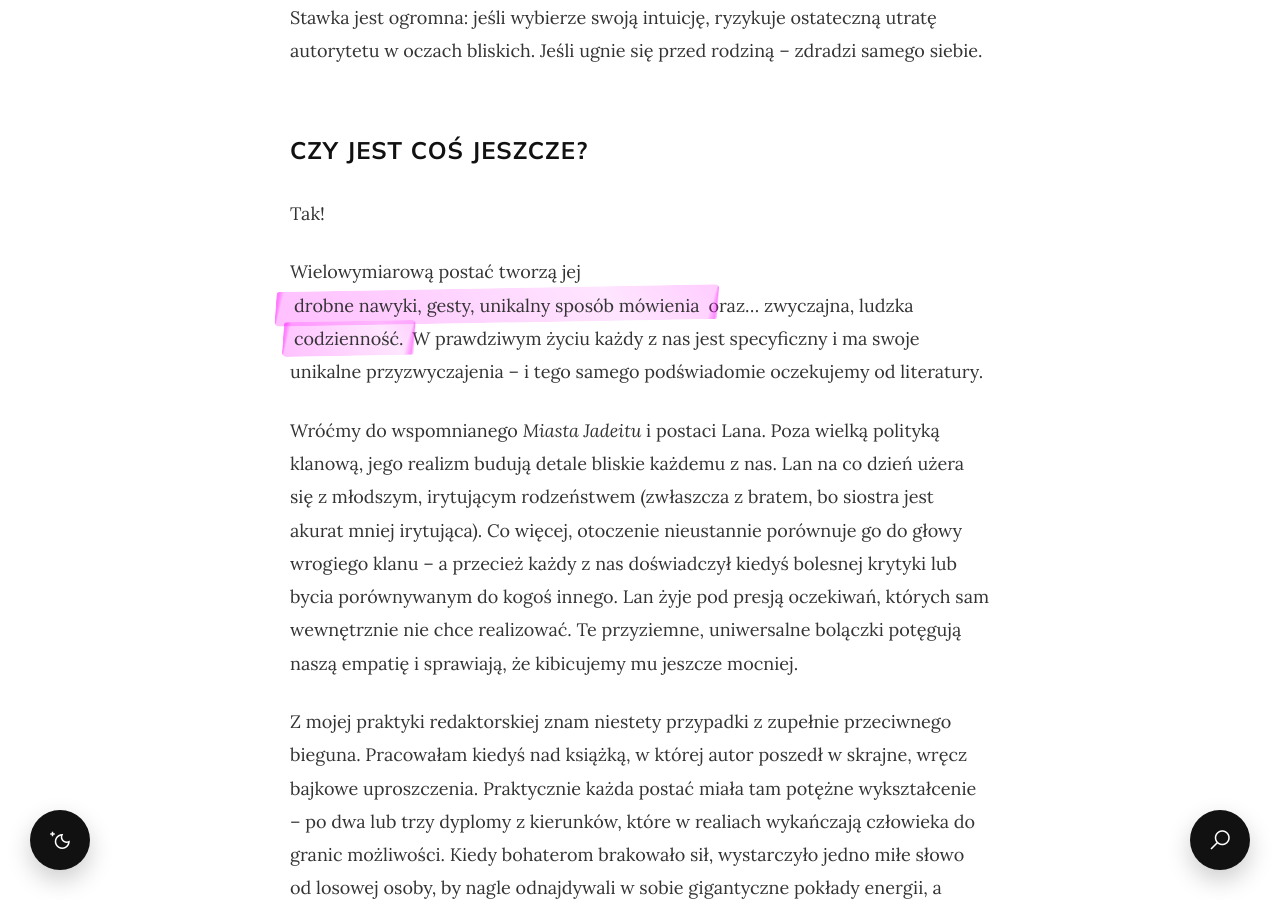
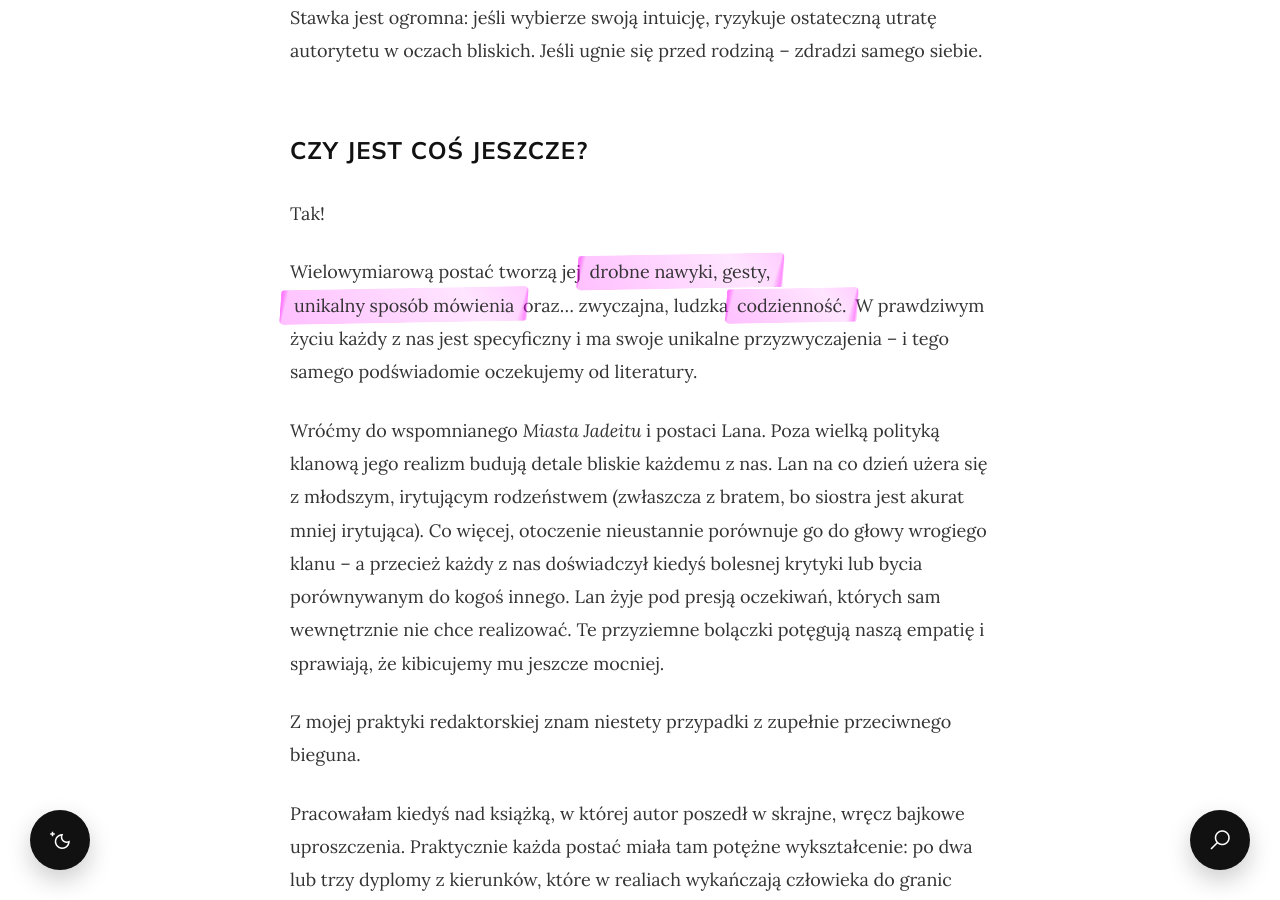
Before and after one commit to Bonnie00726/nataliaszoppa, a Jekyll site: the page built from _posts/2026-06-18-konflikt-wewnętrzny-czyli-jak-stworzyć-angażującego-bohatera.md, in a window 1280 px wide and 900 px high, scrolled down 4429 px. Built offline with Jekyll 4.4.1, drawn with Linux system fonts in a browser that asks for light colours; some of the changed lines change nothing that is shown; some of the changed text lies outside the part shown.

Commit message:
Update 2026-06-18-konflikt-wewnętrzny-czyli-jak-stworzyć-angażującego-bohatera.md

```diff
--- a/_posts/2026-06-18-konflikt-wewnętrzny-czyli-jak-stworzyć-angażującego-bohatera.md
+++ b/_posts/2026-06-18-konflikt-wewnętrzny-czyli-jak-stworzyć-angażującego-bohatera.md
@@ -54,13 +54,15 @@
 
 Tak!
 
-Wielowymiarową postać tworzą jej <span class="marker-highlight">drobne nawyki, gesty, unikalny sposób mówienia</span> oraz... zwyczajna, ludzka <span class="marker-highlight">codzienność.</span> W prawdziwym życiu każdy z nas jest specyficzny i ma swoje unikalne przyzwyczajenia – i tego samego podświadomie oczekujemy od literatury.
+Wielowymiarową postać tworzą jej <span class="marker-highlight">drobne nawyki, gesty,</span> <span class="marker-highlight">unikalny sposób mówienia</span> oraz... zwyczajna, ludzka <span class="marker-highlight">codzienność.</span> W prawdziwym życiu każdy z nas jest specyficzny i ma swoje unikalne przyzwyczajenia – i tego samego podświadomie oczekujemy od literatury.
 
-Wróćmy do wspomnianego *Miasta Jadeitu* i postaci Lana. Poza wielką polityką klanową, jego realizm budują detale bliskie każdemu z nas. Lan na co dzień użera się z młodszym, irytującym rodzeństwem (zwłaszcza z bratem, bo siostra jest akurat mniej irytująca). Co więcej, otoczenie nieustannie porównuje go do głowy wrogiego klanu – a przecież każdy z nas doświadczył kiedyś bolesnej krytyki lub bycia porównywanym do kogoś innego. Lan żyje pod presją oczekiwań, których sam wewnętrznie nie chce realizować. Te przyziemne, uniwersalne bolączki potęgują naszą empatię i sprawiają, że kibicujemy mu jeszcze mocniej.
+Wróćmy do wspomnianego *Miasta Jadeitu* i postaci Lana. Poza wielką polityką klanową jego realizm budują detale bliskie każdemu z nas. Lan na co dzień użera się z młodszym, irytującym rodzeństwem (zwłaszcza z bratem, bo siostra jest akurat mniej irytująca). Co więcej, otoczenie nieustannie porównuje go do głowy wrogiego klanu – a przecież każdy z nas doświadczył kiedyś bolesnej krytyki lub bycia porównywanym do kogoś innego. Lan żyje pod presją oczekiwań, których sam wewnętrznie nie chce realizować. Te przyziemne bolączki potęgują naszą empatię i sprawiają, że kibicujemy mu jeszcze mocniej.
 
-Z mojej praktyki redaktorskiej znam niestety przypadki z zupełnie przeciwnego bieguna. Pracowałam kiedyś nad książką, w której autor poszedł w skrajne, wręcz bajkowe uproszczenia. Praktycznie każda postać miała tam potężne wykształcenie – po dwa lub trzy dyplomy z kierunków, które w realiach wykańczają człowieka do granic możliwości. Kiedy bohaterom brakowało sił, wystarczyło jedno miłe słowo od losowej osoby, by nagle odnajdywali w sobie gigantyczne pokłady energii, a świat stawał się piękniejszy. Problemy finansowe? Rozwiązywały się same za sprawą nagłego spadku. Mieszkania? Bohaterowie kupowali stumetrowe apartamenty w centrum miasta od ręki, jakby rynek mieszkaniowy był najprostszą rzeczą na świecie. Wszystko szło im idealnie, a autor wyposażył ich w gruby *plot armor* (pancerz fabularny) – ale o tym porozmawiamy innym razem. Taki brak autentyzmu w drobnych rzeczach natychmiast odpycha czytelnika i sprawia, że historia staje się sztuczna.
+Z mojej praktyki redaktorskiej znam niestety przypadki z zupełnie przeciwnego bieguna.
 
-## Podsumowanie: Pisz z pełną świadomością
+Pracowałam kiedyś nad książką, w której autor poszedł w skrajne, wręcz bajkowe uproszczenia. Praktycznie każda postać miała tam potężne wykształcenie: po dwa lub trzy dyplomy z kierunków, które w realiach wykańczają człowieka do granic możliwości. Kiedy bohaterom brakowało sił, wystarczyło jedno miłe słowo od losowej osoby, by nagle odnajdywali w sobie gigantyczne pokłady energii, a świat stawał się piękniejszy. Problemy finansowe? Rozwiązywały się same za sprawą nagłego spadku. Mieszkania? Bohaterowie kupowali stumetrowe apartamenty w centrum miasta od ręki, jakby rynek mieszkaniowy został specjalnie stworzony dla nich... *właściwie to został*. Wszystko szło im gładko, a autor wyposażył ich w gruby *plot armor* – ale o tym porozmawiamy innym razem. **Taki brak autentyzmu odpycha czytelnika i sprawia, że historia staje się sztuczna.**
+
+## Podsumowanie: pisz z pełną świadomością
 
 Jako autor musisz wiedzieć o postaci o wiele więcej, niż ostatecznie przelejesz na papier. Stwórz obszerny biogram bohatera (uwzględniając nawet to, czego słucha w kuchni lub co przeżył jako sześciolatek), ale pamiętaj o najważniejszym: **wszystko, co wpisujesz w jego przeszłość (rana), musi determinować jego teraźniejszość (stawka).**
 
```
